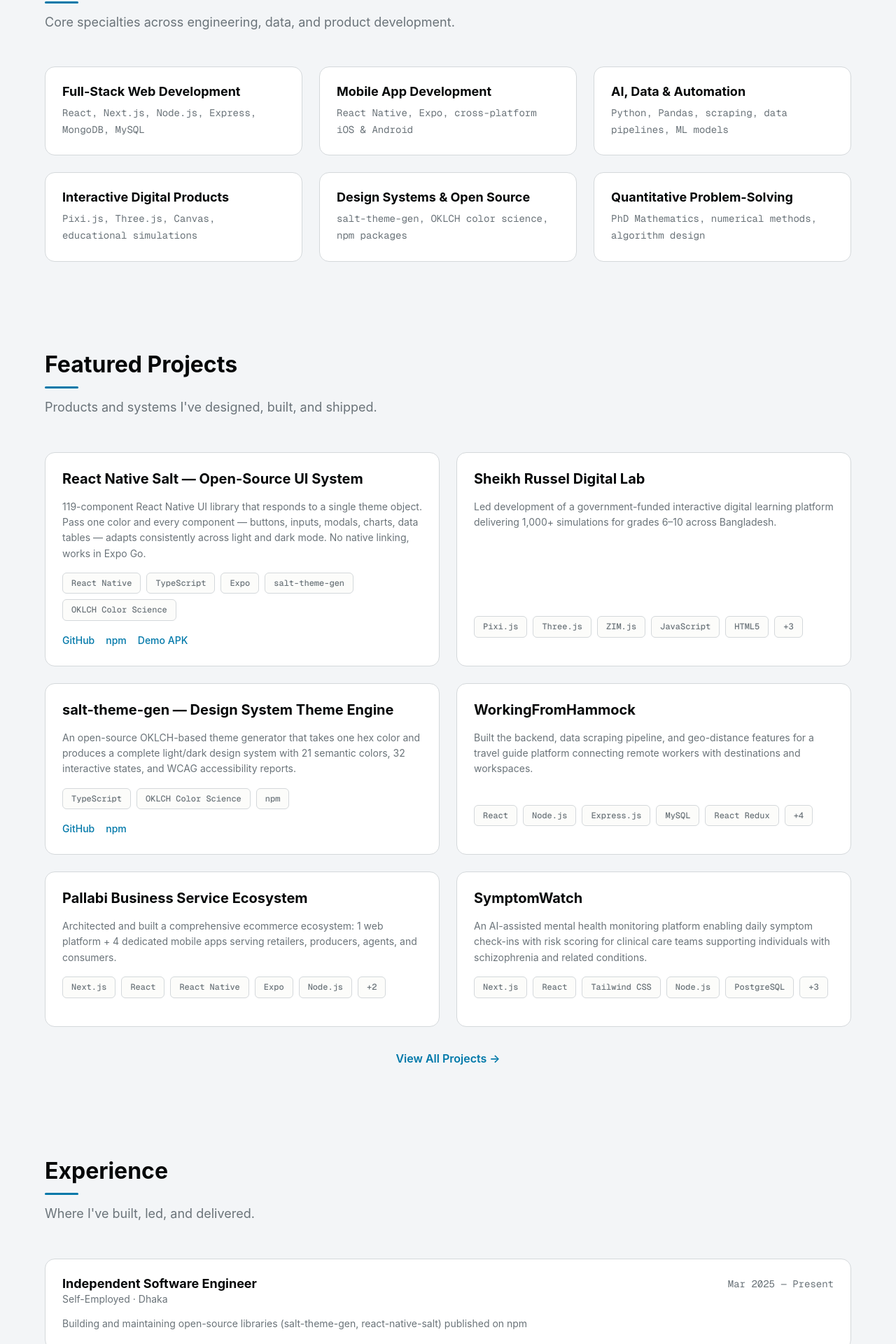
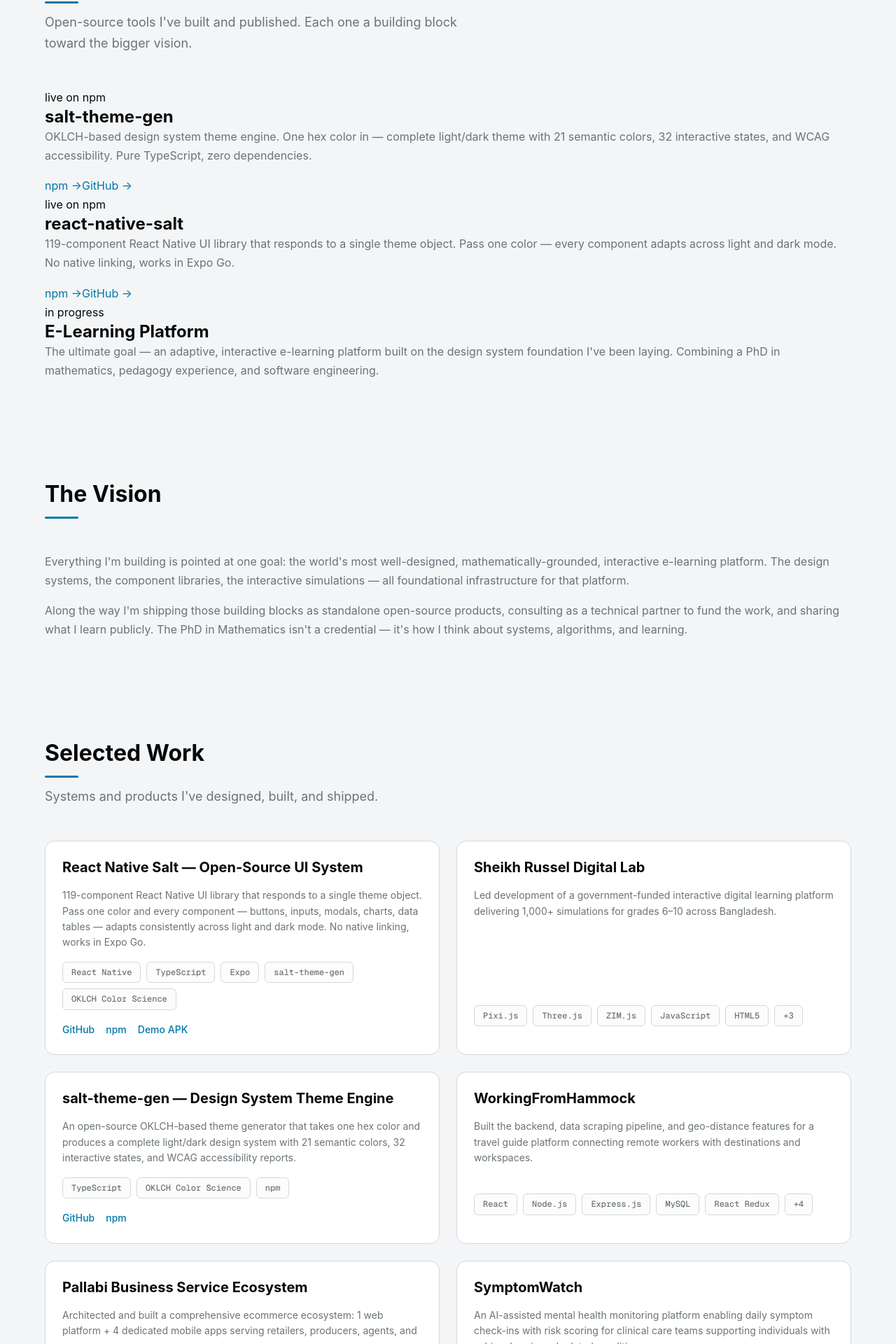
Before and after one commit to Hasansarwer/me, a Next.js app: page / in a window 1280 px wide. Shown: the part 958-2878 px from the top of the page at 70% size. Built offline with nearby package versions, Linux system fonts and the light colour scheme.

Commit message:
Restructure app/page

```diff
--- a/app/page.tsx
+++ b/app/page.tsx
@@ -2,36 +2,28 @@
 import { Hero } from "@/components/sections/Hero";
 import { ProjectCard } from "@/components/sections/ProjectCard";
 import { SectionHeading } from "@/components/ui/SectionHeading";
-import { Badge } from "@/components/ui/Badge";
 import { featuredProjects } from "@/data/projects";
-import { skillCategories } from "@/data/skills";
-import { experiences } from "@/data/experience";
 import styles from "./page.module.css";
 
-const specialties = [
+const products = [
   {
-    title: "Full-Stack Web Development",
-    description: "React, Next.js, Node.js, Express, MongoDB, MySQL",
+    name: "salt-theme-gen",
+    desc: "OKLCH-based design system theme engine. One hex color in — complete light/dark theme with 21 semantic colors, 32 interactive states, and WCAG accessibility. Pure TypeScript, zero dependencies.",
+    status: "live" as const,
+    npm: "https://www.npmjs.com/package/salt-theme-gen",
+    github: "https://github.com/Hasansarwer/salt-theme-gen",
   },
   {
-    title: "Mobile App Development",
-    description: "React Native, Expo, cross-platform iOS & Android",
+    name: "react-native-salt",
+    desc: "119-component React Native UI library that responds to a single theme object. Pass one color — every component adapts across light and dark mode. No native linking, works in Expo Go.",
+    status: "live" as const,
+    npm: "https://www.npmjs.com/package/@esaltws/react-native-salt",
+    github: "https://github.com/Hasansarwer/react-native-salt",
   },
   {
-    title: "AI, Data & Automation",
-    description: "Python, Pandas, scraping, data pipelines, ML models",
-  },
-  {
-    title: "Interactive Digital Products",
-    description: "Pixi.js, Three.js, Canvas, educational simulations",
-  },
-  {
-    title: "Design Systems & Open Source",
-    description: "salt-theme-gen, OKLCH color science, npm packages",
-  },
-  {
-    title: "Quantitative Problem-Solving",
-    description: "PhD Mathematics, numerical methods, algorithm design",
+    name: "E-Learning Platform",
+    desc: "The ultimate goal — an adaptive, interactive e-learning platform built on the design system foundation I've been laying. Combining a PhD in mathematics, pedagogy experience, and software engineering.",
+    status: "building" as const,
   },
 ];
 
@@ -40,30 +32,87 @@
     <>
       <Hero />
 
-      {/* Specialties */}
+      {/* Products */}
       <section className={styles.section}>
         <div className={styles.container}>
           <SectionHeading
-            title="What I Do"
-            subtitle="Core specialties across engineering, data, and product development."
+            title="Products"
+            subtitle="Open-source tools I've built and published. Each one a building block toward the bigger vision."
           />
-          <div className={styles.specialtiesGrid}>
-            {specialties.map((s) => (
-              <div key={s.title} className={styles.specialtyCard}>
-                <h3 className={styles.specialtyTitle}>{s.title}</h3>
-                <p className={styles.specialtyDesc}>{s.description}</p>
+          <div className={styles.productsGrid}>
+            {products.map((p) => (
+              <div key={p.name} className={styles.productCard}>
+                <div>
+                  <span
+                    className={`${styles.productStatus} ${
+                      p.status === "live"
+                        ? styles.productStatusLive
+                        : styles.productStatusSoon
+                    }`}
+                  >
+                    {p.status === "live" ? "live on npm" : "in progress"}
+                  </span>
+                </div>
+                <h3 className={styles.productName}>{p.name}</h3>
+                <p className={styles.productDesc}>{p.desc}</p>
+                {(p.npm || p.github) && (
+                  <div className={styles.productLinks}>
+                    {p.npm && (
+                      <a
+                        href={p.npm}
+                        target="_blank"
+                        rel="noopener noreferrer"
+                        className={styles.productLink}
+                      >
+                        npm &rarr;
+                      </a>
+                    )}
+                    {p.github && (
+                      <a
+                        href={p.github}
+                        target="_blank"
+                        rel="noopener noreferrer"
+                        className={styles.productLink}
+                      >
+                        GitHub &rarr;
+                      </a>
+                    )}
+                  </div>
+                )}
               </div>
             ))}
           </div>
         </div>
       </section>
 
-      {/* Featured Projects */}
+      {/* The Vision */}
+      <section className={styles.section}>
+        <div className={styles.container}>
+          <SectionHeading title="The Vision" />
+          <div className={styles.visionBlock}>
+            <p className={styles.visionText}>
+              Everything I&apos;m building is pointed at one goal: the world&apos;s most
+              well-designed, mathematically-grounded, interactive e-learning platform.
+              The design systems, the component libraries, the interactive simulations
+              &mdash; all foundational infrastructure for that platform.
+            </p>
+            <p className={styles.visionText}>
+              Along the way I&apos;m shipping those building blocks as standalone
+              open-source products, consulting as a technical partner to fund the work,
+              and sharing what I learn publicly. The PhD in Mathematics isn&apos;t a
+              credential &mdash; it&apos;s how I think about systems, algorithms, and
+              learning.
+            </p>
+          </div>
+        </div>
+      </section>
+
+      {/* Selected Work */}
       <section className={styles.section}>
         <div className={styles.container}>
           <SectionHeading
-            title="Featured Projects"
-            subtitle="Products and systems I've designed, built, and shipped."
+            title="Selected Work"
+            subtitle="Systems and products I've designed, built, and shipped."
           />
           <div className={styles.projectsGrid}>
             {featuredProjects.map((project) => (
@@ -72,110 +121,51 @@
           </div>
           <div className={styles.viewAll}>
             <Link href="/projects" className={styles.viewAllLink}>
-              View All Projects &rarr;
+              View All Work &rarr;
             </Link>
           </div>
         </div>
       </section>
 
-      {/* Experience Highlights */}
+      {/* Background */}
       <section className={styles.section}>
         <div className={styles.container}>
-          <SectionHeading
-            title="Experience"
-            subtitle="Where I've built, led, and delivered."
-          />
-          <div className={styles.experienceList}>
-            {experiences.slice(0, 3).map((exp) => (
-              <div key={exp.company} className={styles.expCard}>
-                <div className={styles.expHeader}>
-                  <div>
-                    <h3 className={styles.expRole}>{exp.role}</h3>
-                    <p className={styles.expCompany}>
-                      {exp.company} &middot; {exp.location}
-                    </p>
-                  </div>
-                  <span className={styles.expDate}>
-                    {exp.startDate} &mdash; {exp.endDate}
-                  </span>
-                </div>
-                <p className={styles.expBullet}>{exp.bullets[0]}</p>
-              </div>
-            ))}
-          </div>
-          <div className={styles.viewAll}>
-            <Link href="/experience" className={styles.viewAllLink}>
-              View Full Experience &rarr;
-            </Link>
+          <SectionHeading title="Background" />
+          <div className={styles.researchSummary}>
+            <p className={styles.researchText}>
+              PhD in Mathematics (South Asian University, New Delhi) specializing
+              in high-accuracy numerical methods. Before building software products
+              full-time I led university-level mathematics courses, supervised
+              doctoral research, and published peer-reviewed work in computational
+              mathematics. That analytical foundation is what makes my approach to
+              product and algorithm design different.
+            </p>
+            <div className={styles.backgroundLinks}>
+              <Link href="/about" className={styles.viewAllLink}>
+                About Me &rarr;
+              </Link>
+              <Link href="/research" className={styles.viewAllLink}>
+                Research &rarr;
+              </Link>
+            </div>
           </div>
         </div>
       </section>
 
-      {/* Skills Preview */}
-      <section className={styles.section}>
-        <div className={styles.container}>
-          <SectionHeading
-            title="Tech Stack"
-            subtitle="Technologies and tools I work with."
-          />
-          <div className={styles.skillsPreview}>
-            {skillCategories.slice(0, 4).map((cat) => (
-              <div key={cat.name} className={styles.skillGroup}>
-                <h4 className={styles.skillGroupTitle}>{cat.name}</h4>
-                <div className={styles.skillBadges}>
-                  {cat.skills.slice(0, 6).map((skill) => (
-                    <Badge key={skill} variant="primary">
-                      {skill}
-                    </Badge>
-                  ))}
-                </div>
-              </div>
-            ))}
-          </div>
-          <div className={styles.viewAll}>
-            <Link href="/skills" className={styles.viewAllLink}>
-              View Full Tech Stack &rarr;
-            </Link>
-          </div>
-        </div>
-      </section>
-
-      {/* Research Summary */}
-      <section className={styles.section}>
-        <div className={styles.container}>
-          <SectionHeading title="Research & Academic Background" />
-          <div className={styles.researchSummary}>
-            <p className={styles.researchText}>
-              My PhD in Mathematics from South Asian University focused on
-              high-accuracy numerical methods &mdash; the same deep analytical
-              thinking I bring to engineering complex software systems.
-              I&apos;ve published peer-reviewed research and taught at
-              university level, which strengthens my ability to break down hard
-              problems, design algorithms, and communicate technical ideas
-              clearly.
-            </p>
-            <Link href="/research" className={styles.viewAllLink}>
-              View Research &rarr;
-            </Link>
-          </div>
-        </div>
-      </section>
-
-      {/* CTA */}
+      {/* Work with Me CTA */}
       <section className={styles.ctaSection}>
         <div className={styles.container}>
           <div className={styles.cta}>
-            <h2 className={styles.ctaTitle}>
-              Let&apos;s Build Something Together
-            </h2>
+            <h2 className={styles.ctaTitle}>Work with Me</h2>
             <p className={styles.ctaText}>
-              Whether you need a full-stack engineer, a data/AI solution, or a
-              technical partner for your next product &mdash; I&apos;d like to
-              hear about it.
+              I&apos;m not looking for employment. I consult on React, Next.js,
+              React Native, Python, and design systems. If you have a product that
+              needs building or a technical problem that needs solving &mdash;
+              let&apos;s talk.
             </p>
             <div className={styles.ctaActions}>
               <Link href="/contact" className={styles.ctaPrimary}>
-                Get In Touch
+                Get in Touch
               </Link>
               <a
                 href="https://github.com/Hasansarwer"
```
